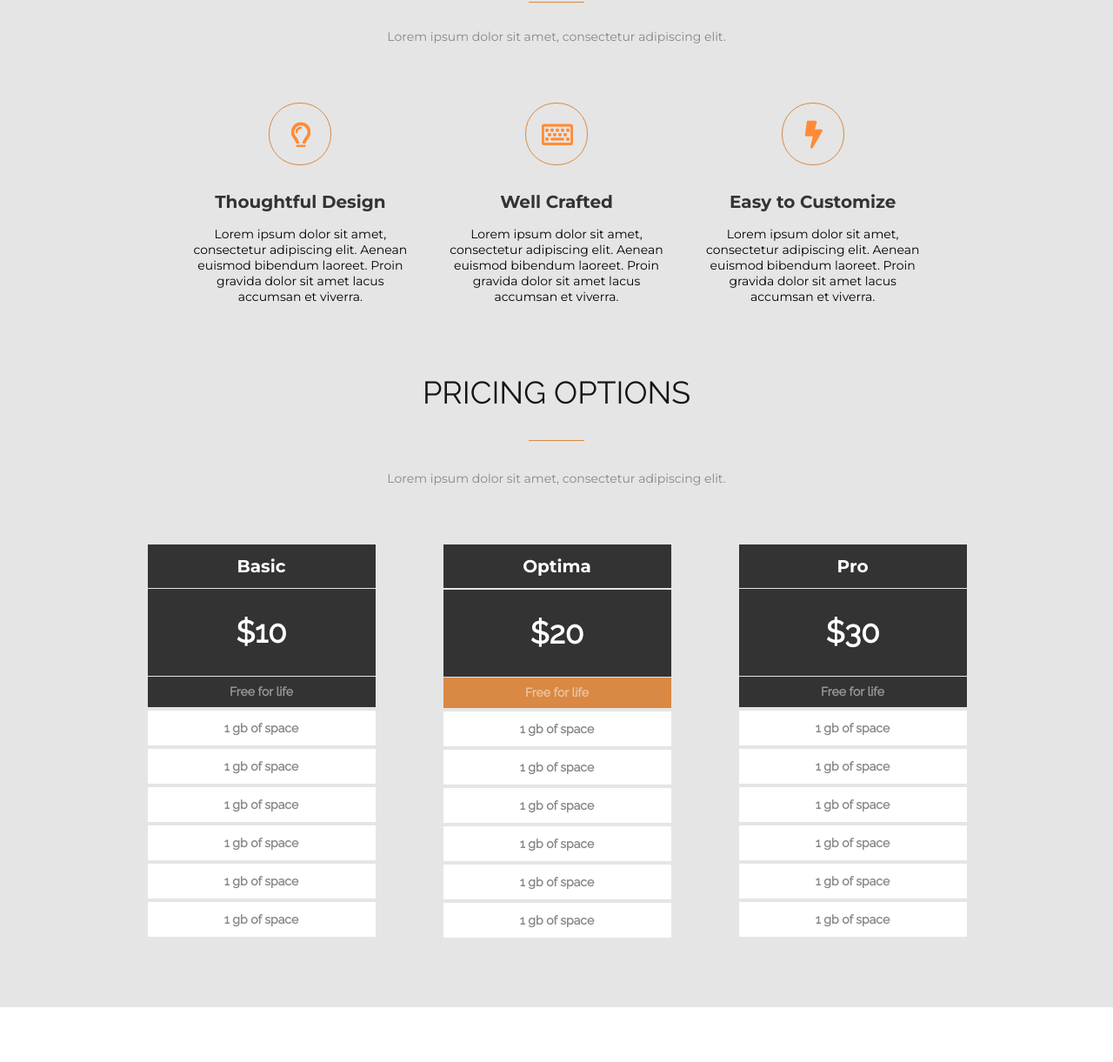
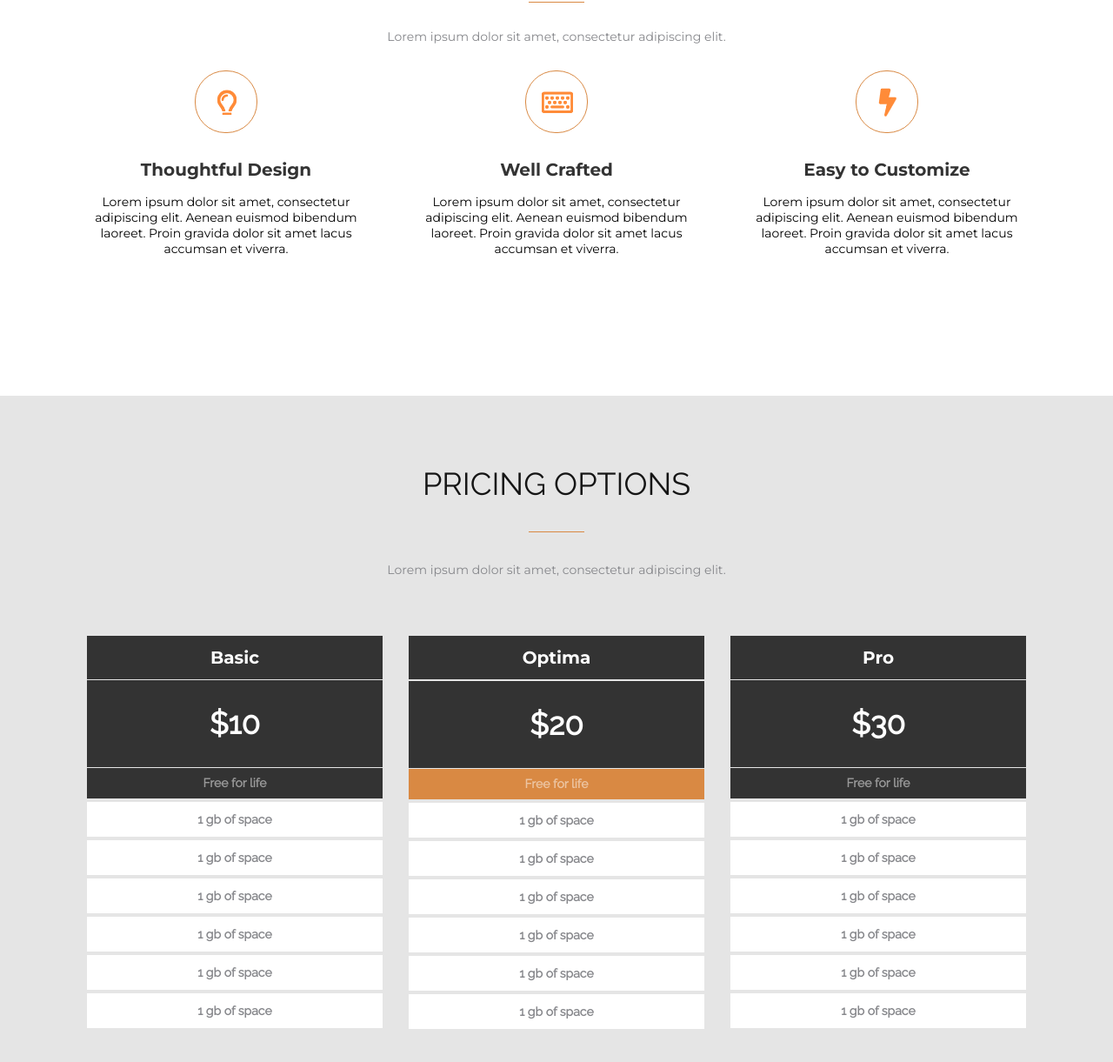
Before and after one commit to EvgeniyDayneko/FE07-wk-4-Dayneko-Evgeniy, a plain HTML site: page index.html in a window 1280 px wide. Shown: the part 165-1386 px from the top of the page at 87% size. Before the commit the page ends 1323 px from the top, so only its background shows below. Drawn offline with Linux system fonts and the light colour scheme.

Commit message:
homework3 finish

```diff
--- a/css/awesome.css
+++ b/css/awesome.css
@@ -1,11 +1,11 @@
 .awesome {
     width: 100%;
-    background: #e5e5e5;
+    background: #fff;
 }
 
 .container {
     max-width: 1170px;
-    padding: 0px, 15px;
+    padding: 0px 15px;
     margin: auto;
 
 }
@@ -20,10 +20,9 @@
 
 }
 
-.subtitle {
+.awesome-description {
     text-align: center;
-    padding-top: 30px;
-    margin-bottom: 67px;
+    margin: 30px;
     font-size: 14px;
     font-family: 'Montserrat', sans-serif;
     font-weight: 400;
@@ -60,11 +59,11 @@
     margin-left: 25px;
 }
 
-.row {
+.awesome-row {
     display: flex;
     justify-content: center;
-    margin-left: 143px;
-    margin-right: 143px;
+    margin: 0 -15px 80px;
+    flex-wrap: wrap;
 }
 
 .subject {
@@ -79,11 +78,10 @@
 
 .rowsection {
     max-width: 350px;
-    padding-left: 16px;
-    padding-right: 16px;
+    margin: 0 15px;
 }
 
-.text {
+.rowsection-text {
     text-align: center;
     font-size: 14px;
     font-family: 'Montserrat', sans-serif;
--- a/css/pricing.css
+++ b/css/pricing.css
@@ -3,13 +3,12 @@
     background: #e5e5e5;
 }
 
-.container-pricing {
+.container {
     max-width: 1170px;
-    padding: 0px, 15px;
-    margin: auto;
+    padding-bottom: 80px;
 }
 
-.title2 {
+.pricing-title {
     color:rgb(21,21,21);
     font-size: 36px;
     text-align: center;
@@ -19,14 +18,14 @@
     font-weight: 400;
 }
 
-.line2 {
+.pricing-line {
     border-bottom: 1px solid #d98943;
     padding-top: 34px;
     max-width: 64px;
     margin: auto;
 }
 
-.subtitle2 {
+.pricing-subtitle {
     text-align: center;
     padding-top: 34px;
     margin-bottom: 67px;
@@ -36,26 +35,21 @@
     color: #86878B;
 }
 
-.row2 {
+.pricing-row {
     display: flex;
     justify-content: center;
-    margin-left: 113px;
-    margin-right: 112px;
-    margin-top: 63px;
-    padding-bottom: 80px;
+    margin: 0 -15px;
+    flex-wrap: wrap;
+
 }
 
-.rowsection2 {
+.pricing-row-item {
     width: 340px;
     text-align: center;
+    margin: 0 15px;
 }
 
-.column {
-    padding-right: 39px;
-    padding-left: 39px;
-}
-
-.column-line1 {
+.item-title {
     background-color: #333333;
     line-height: 50px;
     color: #ffffff;
@@ -64,7 +58,7 @@
     font-size: 20px;
 }
 
-.column-line2 {
+.item-price {
     background-color: #333333;
     line-height: 100px;
     color: #ffffff;
@@ -74,7 +68,7 @@
     margin-top: 1px;
 }
 
-.column-line-2 {
+.middle-price {
     background-color: #333333;
     line-height: 100px;
     color: #ffffff;
@@ -84,7 +78,7 @@
     margin-top: 2px;
 }
 
-.column-line3 {
+.item-subtitle {
     background-color: #333333;
     line-height: 35px;
     font-family: 'Raleway', sans-serif;
@@ -94,7 +88,7 @@
     color: rgba(255, 255, 255, 0.5);
 }
 
-.column-line-3 {
+.middle-subtitle {
     background-color: #D98943;
     line-height: 35px;
     font-family: 'Raleway', sans-serif;
@@ -104,7 +98,7 @@
     color: rgba(255, 255, 255, 0.5);
 }
 
-.column-line4 {
+.item-list {
     background-color: #ffffff;
     line-height: 40px;
     font-family: 'Raleway', sans-serif;
--- a/index.html
+++ b/index.html
@@ -26,13 +26,13 @@
 
             </div>
 
-            <h4 class="subtitle">
+            <p class="awesome-description">
 
                 Lorem ipsum dolor sit amet, consectetur adipiscing elit.
 
-            </h4>
+            </p>
 
-            <div class="row">
+            <div class="awesome-row">
 
                 <div class="rowsection">
 
@@ -46,7 +46,7 @@
                         Thoughtful Design
                     </div>
 
-                    <p class="text">
+                    <p class="rowsection-text">
                             Lorem ipsum dolor sit amet, consectetur adipiscing
                             elit. Aenean euismod bibendum laoreet. Proin gravida  dolor sit amet lacus accumsan et viverra.
                     </p>
@@ -65,7 +65,7 @@
                             Well Crafted
                     </div>
 
-                    <p class="text">
+                    <p class="rowsection-text">
                             Lorem ipsum dolor sit amet, consectetur adipiscing
                             elit. Aenean euismod bibendum laoreet. Proin gravida  dolor sit amet lacus accumsan et viverra.
                     </p>
@@ -85,7 +85,7 @@
                             Easy to Customize
                     </div>
 
-                    <p class="text">
+                    <p class="rowsection-text">
                             Lorem ipsum dolor sit amet, consectetur adipiscing
                             elit. Aenean euismod bibendum laoreet. Proin gravida  dolor sit amet lacus accumsan et viverra.
                     </p>
@@ -100,54 +100,54 @@
 
     <section class="pricing">
 
-        <div class="container-pricing">
+        <div class="container">
 
-            <h2 class="title2">
+            <h2 class="pricing-title">
 
                 PRICING OPTIONS
 
             </h2>
 
-            <div class="line2"></div>
+            <div class="pricing-line"></div>
 
-            <h4 class="subtitle2">
+            <h4 class="pricing-subtitle">
 
                 Lorem ipsum dolor sit amet,
                 consectetur adipiscing elit.
 
             </h4>
 
-        </div>
 
-        <div class="row2">
 
-            <div class="rowsection2">
+        <div class="pricing-row">
+
+            <div class="pricing-row-item">
 
                 <ul class="column">
-                    <li class="column-line1" >
+                    <li class="item-title" >
                         Basic
                     </li>
-                    <li class="column-line2">
+                    <li class="item-price">
                         $10
                     </li>
-                    <li class="column-line3" >
+                    <li class="item-subtitle" >
                         Free for life
                     </li>
-                    <li class="column-line4">
+                    <li class="item-list">
                         1 gb of space
                     </li>
-                    <li class="column-line4">
+                    <li class="item-list">
                         1 gb of space
                     </li>
-                    <li class="column-line4">
+                    <li class="item-list">
                         1 gb of space
                     </li>
-                    <li class="column-line4">
+                    <li class="item-list">
                         1 gb of space
-                    <li class="column-line4">
+                    <li class="item-list">
                         1 gb of space
                     </li>
-                    <li class="column-line4">
+                    <li class="item-list">
                         1 gb of space
                     </li>
                 </ul>
@@ -156,70 +156,71 @@
 
 
 
-            <div class="rowsection2">
+            <div class="pricing-row-item">
 
                 <ul class="column">
-                    <li class="column-line1" >
+                    <li class="item-title" >
                         Optima
                     </li>
-                    <li class="column-line-2">
+                    <li class="middle-price">
                         $20
                     </li>
-                    <li class="column-line-3" >
+                    <li class="middle-subtitle" >
                         Free for life
                     </li>
-                    <li class="column-line4">
+                    <li class="item-list">
                         1 gb of space
                     </li>
-                    <li class="column-line4">
+                    <li class="item-list">
                         1 gb of space
                     </li>
-                    <li class="column-line4">
+                    <li class="item-list">
                         1 gb of space
                     </li>
-                    <li class="column-line4">
+                    <li class="item-list">
                         1 gb of space
-                    <li class="column-line4">
+                    <li class="item-list">
                         1 gb of space
                     </li>
-                    <li class="column-line4">
+                    <li class="item-list">
                         1 gb of space
                     </li>
                 </ul>
 
             </div>
 
-            <div class="rowsection2">
+            <div class="pricing-row-item">
 
                 <ul class="column">
-                    <li class="column-line1" >
+                    <li class="item-title" >
                         Pro
                     </li>
-                    <li class="column-line2">
+                    <li class="item-price">
                         $30
                     </li>
-                    <li class="column-line3" >
+                    <li class="item-subtitle" >
                         Free for life
                     </li>
-                    <li class="column-line4">
+                    <li class="item-list">
                         1 gb of space
                     </li>
-                    <li class="column-line4">
+                    <li class="item-list">
                         1 gb of space
                     </li>
-                    <li class="column-line4">
+                    <li class="item-list">
                         1 gb of space
                     </li>
-                    <li class="column-line4">
+                    <li class="item-list">
                         1 gb of space
-                    <li class="column-line4">
+                    <li class="item-list">
                         1 gb of space
                     </li>
-                    <li class="column-line4">
+                    <li class="item-list">
                         1 gb of space
                     </li>
                 </ul>
 
+            </div>
             </div>
 
         </div>
```
